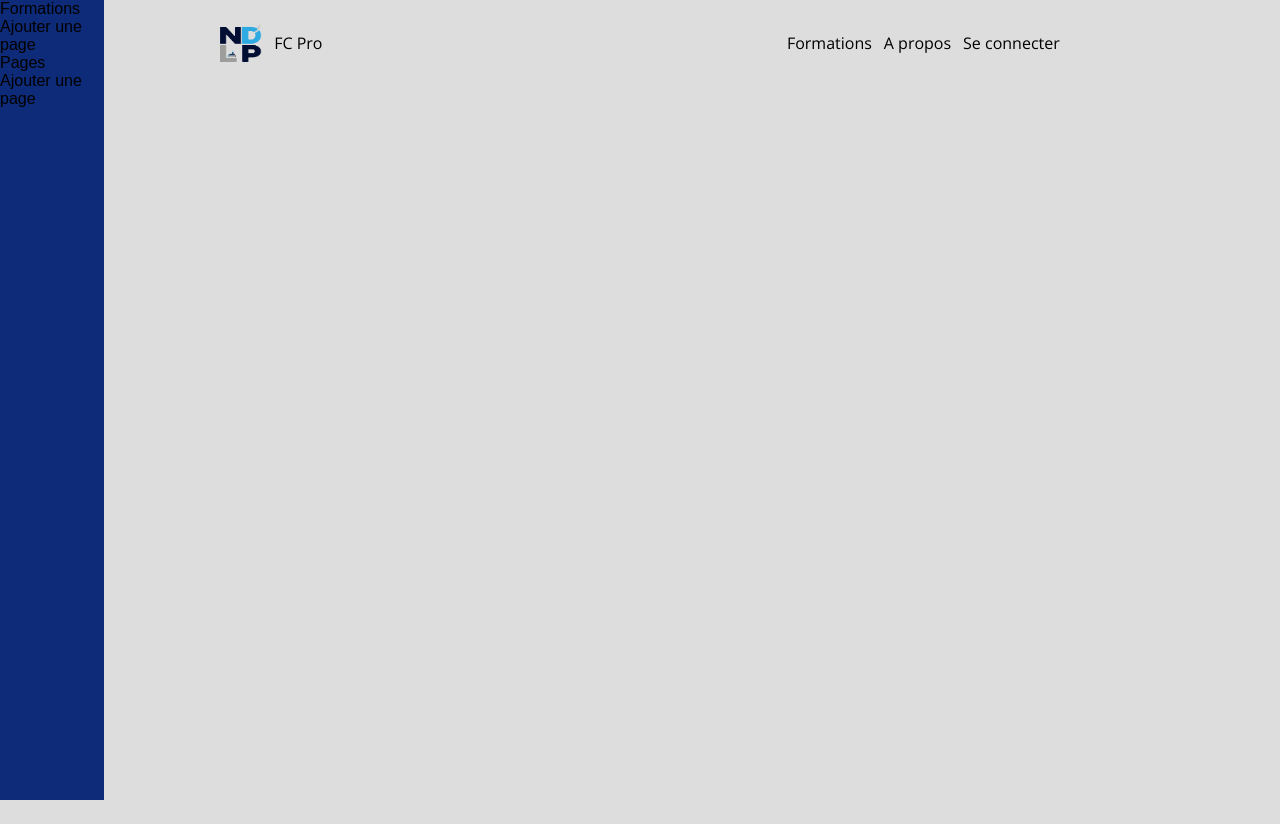
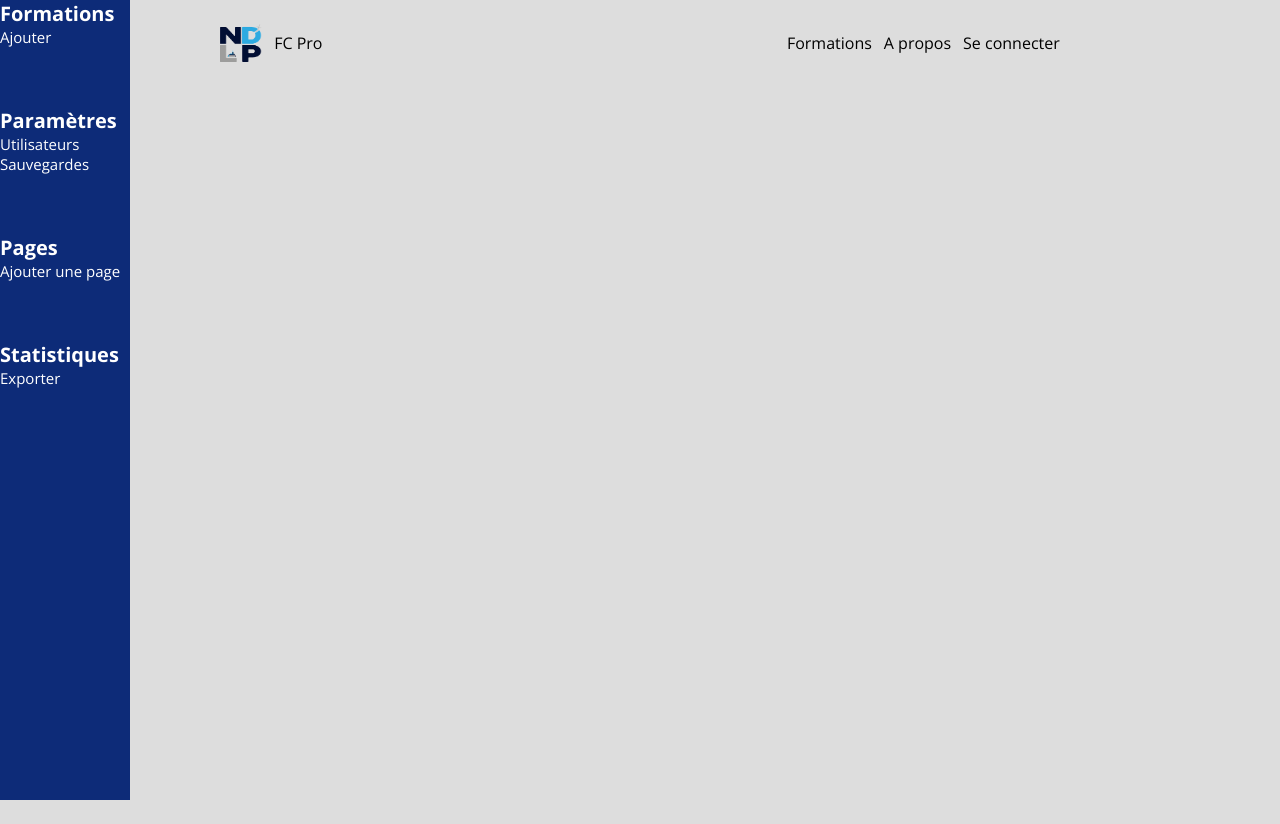
Before and after one commit to geekcatfr/projet-premiere-annee, a React (Vite) app in the folder client/: page /admin in a window 1280 px wide. Built offline with nearby package versions, Linux system fonts and the light colour scheme.

Commit message:
Change navbar admin

```diff
--- a/client/src/components/AdminNavbar/AdminNavbar.css
+++ b/client/src/components/AdminNavbar/AdminNavbar.css
@@ -0,0 +1,18 @@
+.NavBar{
+    color:white;
+    display: flex;
+    justify-content: space-between;
+    font-family: 'Open Sans';
+}
+
+.Title{
+    font-weight: bolder;
+    padding: 0%;
+    font-size: 20px;
+}
+
+.NavText{
+    padding-bottom: 50%;
+    font-size: 15px;
+
+}
--- a/client/src/components/AdminNavbar/AdminNavbar.jsx
+++ b/client/src/components/AdminNavbar/AdminNavbar.jsx
@@ -1,11 +1,11 @@
 import React from "react";
+import "./AdminNavbar.css";
 
 export default function AdminNavbar(props) {
   return (
     <div className="solid">
       <ul>
-        <NavbarElement name="Formations" />
-        <NavbarElement name="Pages" />
+        <NavbarElement name="Navbar" />
       </ul>
     </div>
   );
@@ -13,13 +13,37 @@ export default function AdminNavbar(props) {
 
 function NavbarElement(props) {
   return (
-    <li>
-      <p>{props.name}</p>
+    <div className="NavBar">
       <ul>
-        <li>
-          <p>Ajouter une page</p>
-        </li>
+        <li className="Title">Formations</li>
+        <div className="NavText">
+          <ul>
+            <li>Ajouter</li>
+          </ul>
+        </div>
+
+        <li className="Title">Paramètres</li>
+        <div className="NavText">
+          <ul>
+            <li>Utilisateurs</li>
+            <li>Sauvegardes</li>
+          </ul>
+        </div>
+
+        <li className="Title">Pages</li>
+        <div className="NavText">
+          <ul>
+            <li>Ajouter une page</li>
+          </ul>
+        </div>
+
+        <li className="Title">Statistiques</li>
+        <div className="NavText">
+          <ul>
+            <li>Exporter</li>
+          </ul>
+        </div>
       </ul>
-    </li>
+    </div>
   );
 }
--- a/client/src/routes/Admin/WelcomeAdmin/WelcomeAdmin.css
+++ b/client/src/routes/Admin/WelcomeAdmin/WelcomeAdmin.css
@@ -35,7 +35,7 @@
 
 .solid {
   background-color: #0d2b78;
-  width: 104px;
+  width: 130px;
   height: 100vh;
   align-items: flex-absolute;
   justify-content: flex-start;
```
